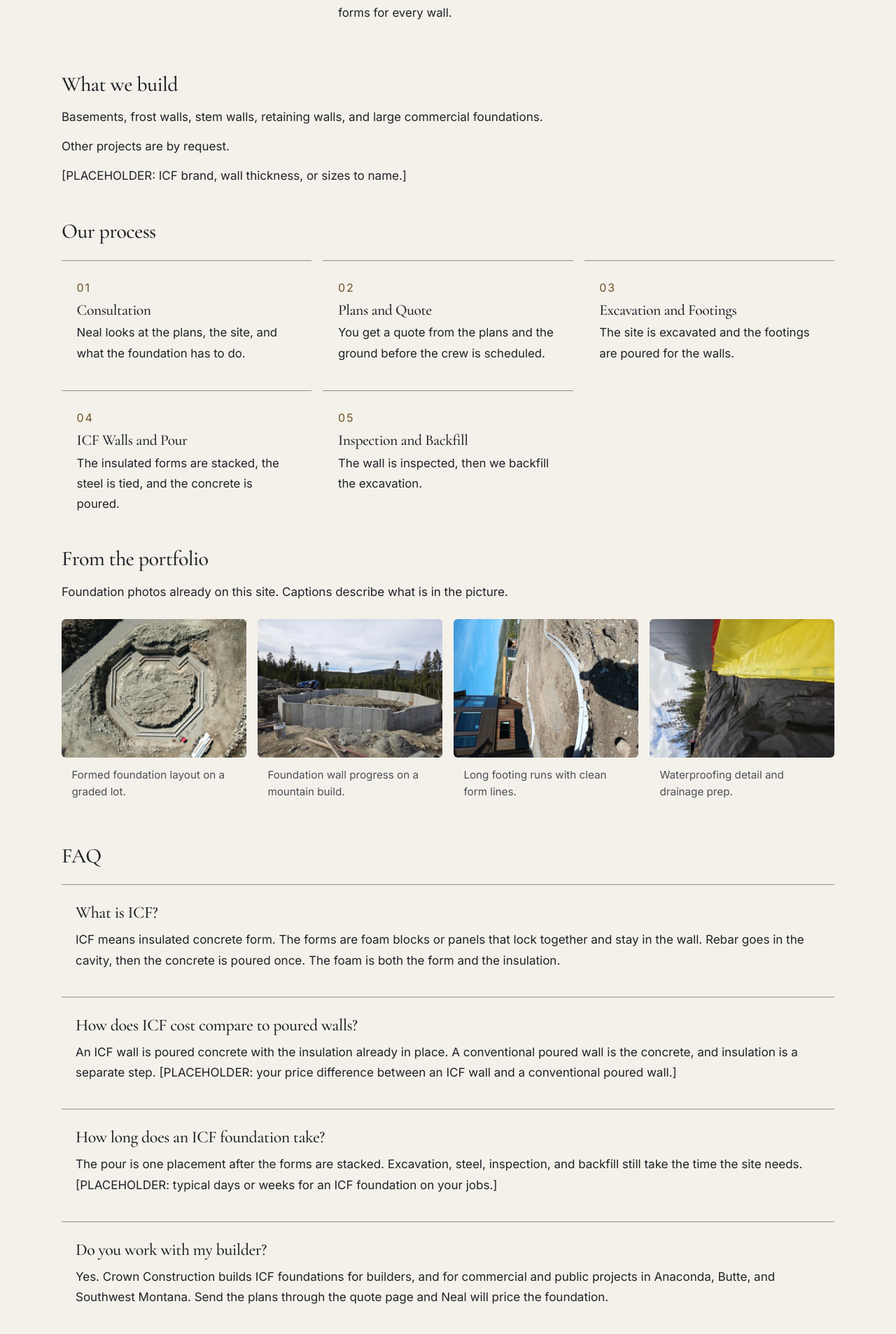
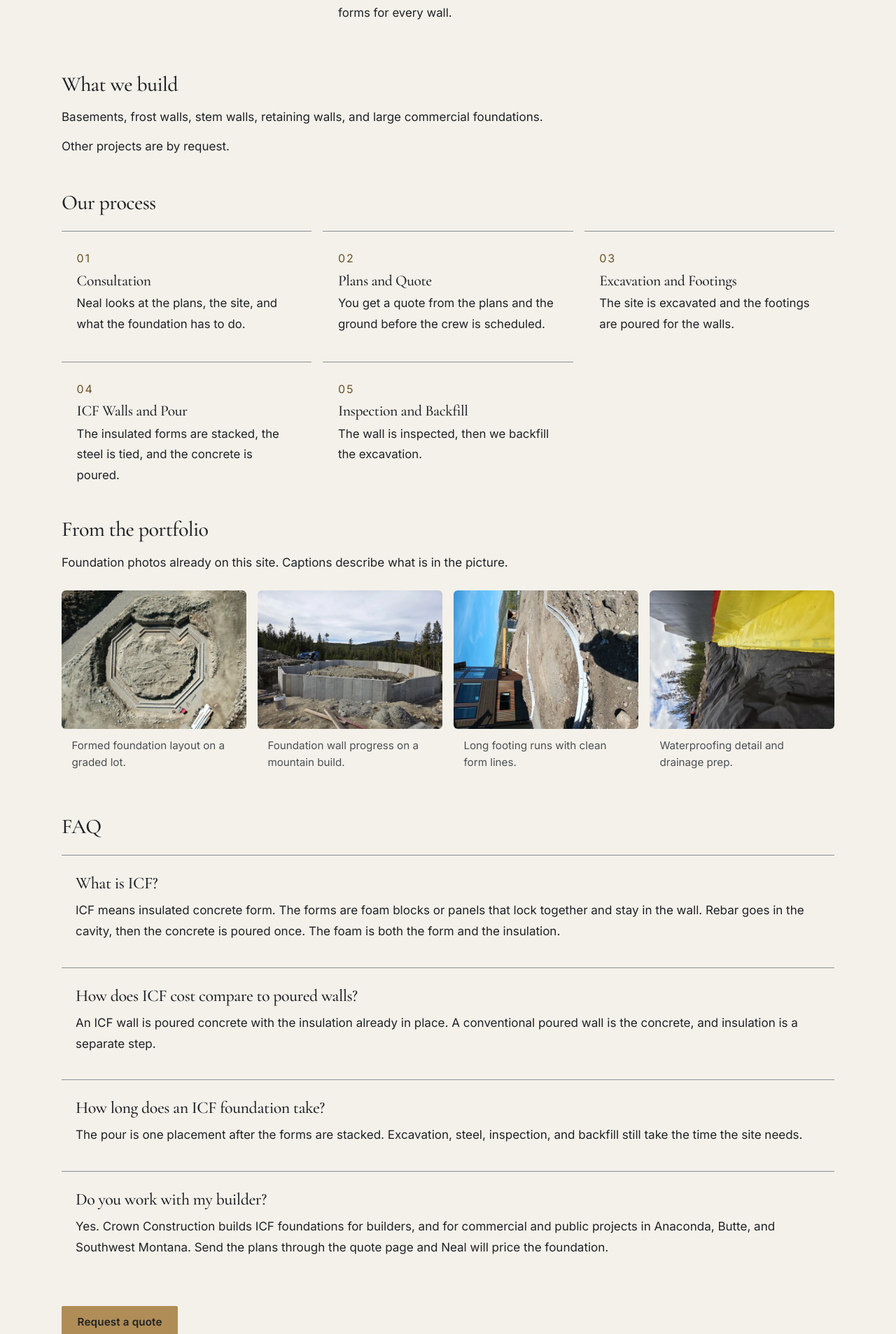
Before and after one commit to warnerbuilt1-gif/crown-construction-website, a Next.js app: page /icf-foundations in a window 1280 px wide. Shown: the part 979-2886 px from the top of the page at 70% size. Built offline with nearby package versions, Linux system fonts and the light colour scheme.

Commit message:
Hide unfinished placeholder notes until they are filled in.
Co-authored-by: Cursor <cursoragent@cursor.com>

```diff
--- a/src/components/AudiencePage.tsx
+++ b/src/components/AudiencePage.tsx
@@ -15,10 +15,10 @@ type AudiencePageProps = {
   h1: string
   intro: string
   points: Point[]
-  placeholder: string
+  placeholder?: string
 }
 
-export default function AudiencePage({ title, description, path, h1, intro, points, placeholder }: AudiencePageProps) {
+export default function AudiencePage({ title, description, path, h1, intro, points, placeholder = '' }: AudiencePageProps) {
   return (
     <>
       <Seo title={title} description={description} path={path} />
@@ -40,10 +40,12 @@ export default function AudiencePage({ title, description, path, h1, intro, poin
           </div>
         </section>
 
-        <section className="mt-12" aria-labelledby="project-heading">
-          <h2 id="project-heading" className="text-3xl font-semibold uppercase tracking-[0.06em]">Related project</h2>
-          <p className="mt-4 max-w-3xl">{placeholder}</p>
-        </section>
+        {placeholder.trim() ? (
+          <section className="mt-12" aria-labelledby="project-heading">
+            <h2 id="project-heading" className="text-3xl font-semibold uppercase tracking-[0.06em]">Related project</h2>
+            <p className="mt-4 max-w-3xl">{placeholder}</p>
+          </section>
+        ) : null}
 
         <p className="mt-10">
           <Link href="/icf-foundations" className="text-wood underline">ICF foundations</Link>
--- a/src/pages/builders.tsx
+++ b/src/pages/builders.tsx
@@ -1,4 +1,6 @@
 import AudiencePage from '../components/AudiencePage'
+
+const caseStudy = '' // [PLACEHOLDER: project photo and case study for a home-builder or general-contractor ICF foundation.]
 
 export default function Builders() {
   return (
@@ -22,7 +24,7 @@ export default function Builders() {
           text: 'The walls are built to the plans you send. The quote comes from those plans and a look at the ground.',
         },
       ]}
-      placeholder="[PLACEHOLDER: project photo and case study for a home-builder or general-contractor ICF foundation.]"
+      placeholder={caseStudy}
     />
   )
 }
--- a/src/pages/commercial.tsx
+++ b/src/pages/commercial.tsx
@@ -1,4 +1,6 @@
 import AudiencePage from '../components/AudiencePage'
+
+const caseStudy = '' // [PLACEHOLDER: project photo and case study for a commercial or multi-family ICF foundation.]
 
 export default function Commercial() {
   return (
@@ -22,7 +24,7 @@ export default function Commercial() {
           text: 'The sequence is set with the general contractor so the next trade can get on the building.',
         },
       ]}
-      placeholder="[PLACEHOLDER: project photo and case study for a commercial or multi-family ICF foundation.]"
+      placeholder={caseStudy}
     />
   )
 }
--- a/src/pages/icf-foundations.tsx
+++ b/src/pages/icf-foundations.tsx
@@ -74,6 +74,10 @@ const photos = [
   },
 ]
 
+const priceNote = '' // [PLACEHOLDER: your price difference between an ICF wall and a conventional poured wall.]
+const scheduleNote = '' // [PLACEHOLDER: typical days or weeks for an ICF foundation on your jobs.]
+const icfSpecs = '' // [PLACEHOLDER: ICF brand, wall thickness, or sizes to name.]
+
 const faqs = [
   {
     question: 'What is ICF?',
@@ -83,12 +87,14 @@ const faqs = [
   {
     question: 'How does ICF cost compare to poured walls?',
     answer:
-      'An ICF wall is poured concrete with the insulation already in place. A conventional poured wall is the concrete, and insulation is a separate step. [PLACEHOLDER: your price difference between an ICF wall and a conventional poured wall.]',
+      'An ICF wall is poured concrete with the insulation already in place. A conventional poured wall is the concrete, and insulation is a separate step.',
+    note: priceNote,
   },
   {
     question: 'How long does an ICF foundation take?',
     answer:
-      'The pour is one placement after the forms are stacked. Excavation, steel, inspection, and backfill still take the time the site needs. [PLACEHOLDER: typical days or weeks for an ICF foundation on your jobs.]',
+      'The pour is one placement after the forms are stacked. Excavation, steel, inspection, and backfill still take the time the site needs.',
+    note: scheduleNote,
   },
   {
     question: 'Do you work with my builder?',
@@ -96,6 +102,10 @@ const faqs = [
       'Yes. Crown Construction builds ICF foundations for builders, and for commercial and public projects in Anaconda, Butte, and Southwest Montana. Send the plans through the quote page and Neal will price the foundation.',
   },
 ]
+
+function faqText(item: { answer: string; note?: string }) {
+  return item.note ? `${item.answer} ${item.note}` : item.answer
+}
 
 const faqSchema = {
   '@context': 'https://schema.org',
@@ -105,7 +115,7 @@ const faqSchema = {
     name: item.question,
     acceptedAnswer: {
       '@type': 'Answer',
-      text: item.answer,
+      text: faqText(item),
     },
   })),
 }
@@ -150,7 +160,7 @@ export default function IcfFoundations() {
             Basements, frost walls, stem walls, retaining walls, and large commercial foundations.
           </p>
           <p className="mt-3 max-w-3xl">Other projects are by request.</p>
-          <p className="mt-3 max-w-3xl">[PLACEHOLDER: ICF brand, wall thickness, or sizes to name.]</p>
+          {icfSpecs ? <p className="mt-3 max-w-3xl">{icfSpecs}</p> : null}
         </section>
 
         <section className="mt-12" aria-labelledby="process-heading">
@@ -193,7 +203,7 @@ export default function IcfFoundations() {
             {faqs.map((item) => (
               <article key={item.question} className="rounded-[1.1rem] border border-white/[0.06] bg-[#18181b] px-5 py-5">
                 <h3 className="text-2xl">{item.question}</h3>
-                <p className="mt-2 text-stone-300">{item.answer}</p>
+                <p className="mt-2 text-stone-300">{faqText(item)}</p>
               </article>
             ))}
           </div>
--- a/src/pages/public-projects.tsx
+++ b/src/pages/public-projects.tsx
@@ -1,4 +1,6 @@
 import AudiencePage from '../components/AudiencePage'
+
+const caseStudy = '' // [PLACEHOLDER: public project photo and case study. Add Hearst Library or Lookout Pass here if that is the job you want shown.]
 
 export default function PublicProjects() {
   return (
@@ -22,7 +24,7 @@ export default function PublicProjects() {
           text: 'The site is kept so our crew and the other trades can work it.',
         },
       ]}
-      placeholder="[PLACEHOLDER: public project photo and case study. Add Hearst Library or Lookout Pass here if that is the job you want shown.]"
+      placeholder={caseStudy}
     />
   )
 }
```
